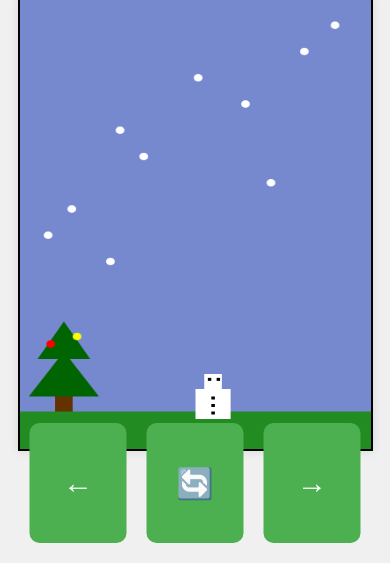
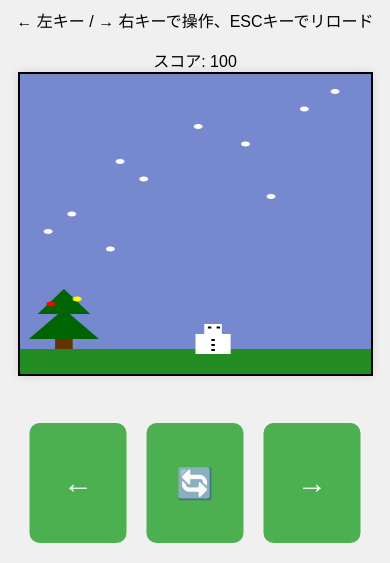
Before and after one commit to haruto5100/snowygame, a plain HTML site: page index.html in a window 390 px wide. Shown: the part 281-844 px from the top of the page. Drawn offline with Linux system fonts and the light colour scheme.

Commit message:
Update button.css

```diff
--- a/button.css
+++ b/button.css
@@ -53,7 +53,7 @@ canvas {
   /* キャンバスサイズ調整（画面幅に合わせてキャンバスを縮小） */
   canvas {
     width: 90%;         /* 画面幅の90%に設定 */
-    height: 450px;      /* 高さを固定 */
+    height: 300px;      /* 高さを固定 */
   }
 
   /* コントロールボタンの位置を調整 */
```
